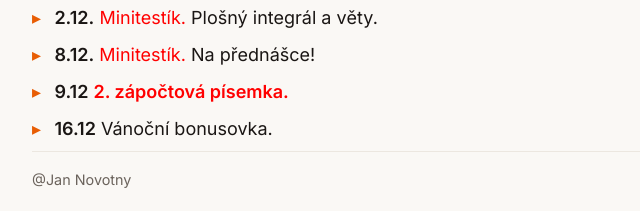
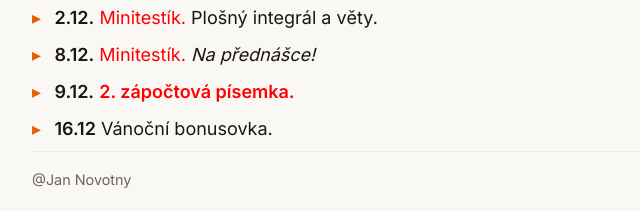
Before and after one commit to craftedbydoing/jan-novotny, a plain HTML site: page courses/MA3.html in a window 1280 px wide. Shown: the part 1085-1296 px from the top of the page, 262-902 px from the left. Drawn offline with nearby package versions, Linux system fonts and the light colour scheme.

Commit message:
Update MA3.html
typos

```diff
--- a/courses/MA3.html
+++ b/courses/MA3.html
@@ -84,11 +84,12 @@
           </li>
           <li>
             <strong>8.12.</strong>
-            <span style="color: red">Minitestík.</span> Na přednášce!
+            <span style="color: red">Minitestík.</span>
+            <em> Na přednášce!</em>
           </li>
           <li>
-            <strong>9.12</strong>
-            <span style="color: red; font-weight: bold">2. zápočtová písemka.</span>
+            <strong>9.12.</strong>
+            <span style="color: red; font-weight: bold"> 2. zápočtová písemka.</span>
           </li>
           <li>
             <strong>16.12</strong> Vánoční bonusovka.
```
